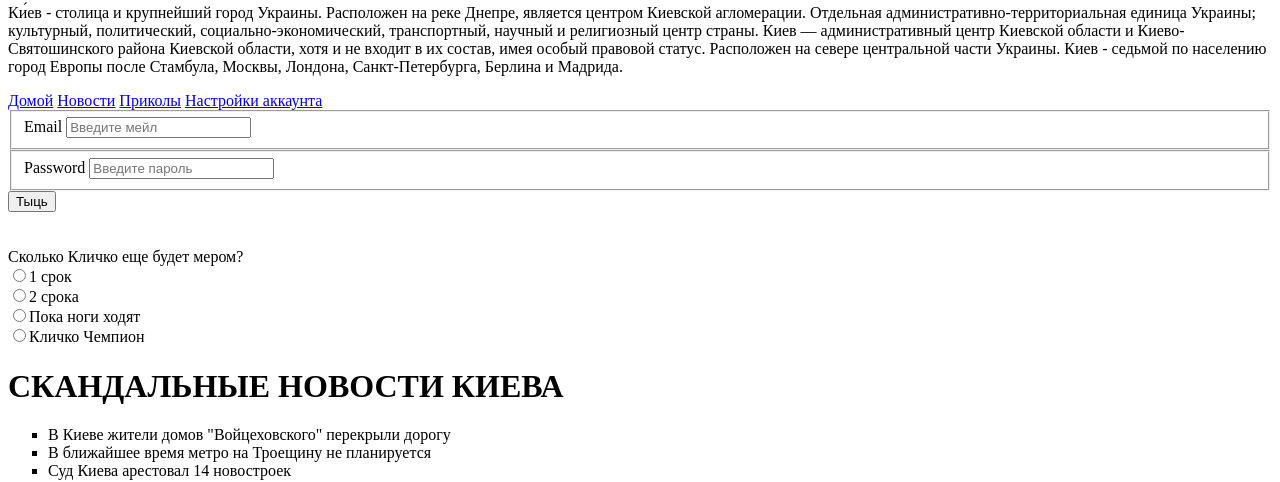
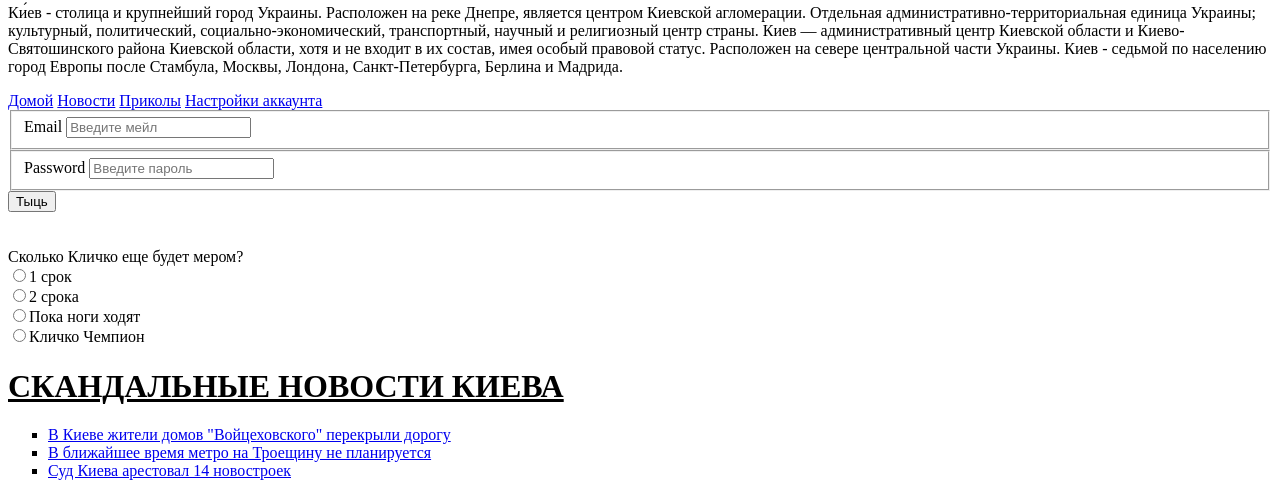
Before and after one commit to XomaUA/html-course, a plain HTML site: page index.html in a window 1280 px wide. Shown: the part 473-955 px from the top of the page. Drawn offline with Linux system fonts and the light colour scheme.

Commit message:
updated final 2

```diff
--- a/index.html
+++ b/index.html
@@ -40,12 +40,12 @@
             <input type="radio">Пока ноги ходят <br>
             <input type="radio">Кличко Чемпион <br>
             </form>
-            <h1><strong>СКАНДАЛЬНЫЕ НОВОСТИ КИЕВА</strong></h1>
+            <h1><u>СКАНДАЛЬНЫЕ НОВОСТИ КИЕВА</u></h1>
             <table>
                 <ul type="square">
-            <li>В Киеве жители домов "Войцеховского" перекрыли дорогу</li>
-            <li>В ближайшее время метро на Троещину не планируется</li>
-            <li>Суд Киева арестовал 14 новостроек</li>
+            <li><a href="#">В Киеве жители домов "Войцеховского" перекрыли дорогу</a></li>
+            <li><a href="#">В ближайшее время метро на Троещину не планируется</a></li>
+            <li><a href="#">Суд Киева арестовал 14 новостроек</a></li>
             <br>
             <br>
             <p>Свяжитесь с нами:</p>
```
